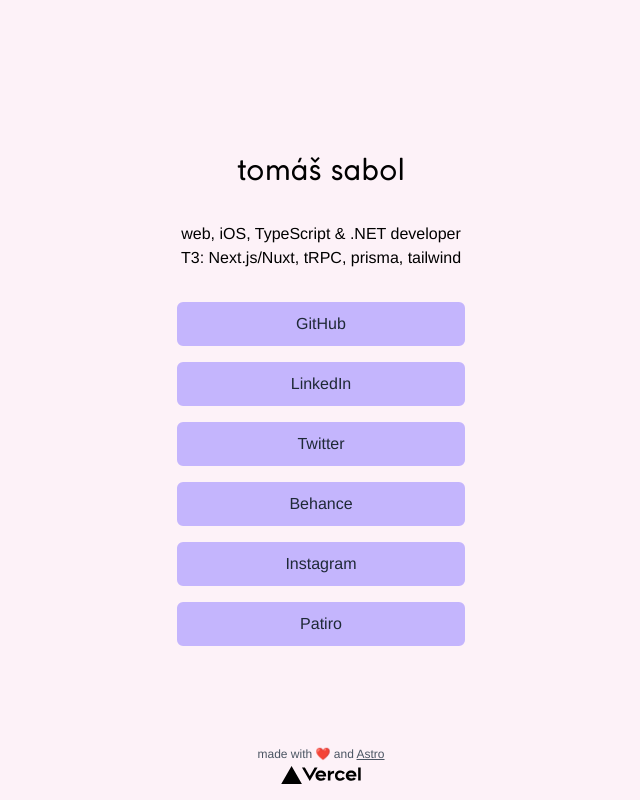
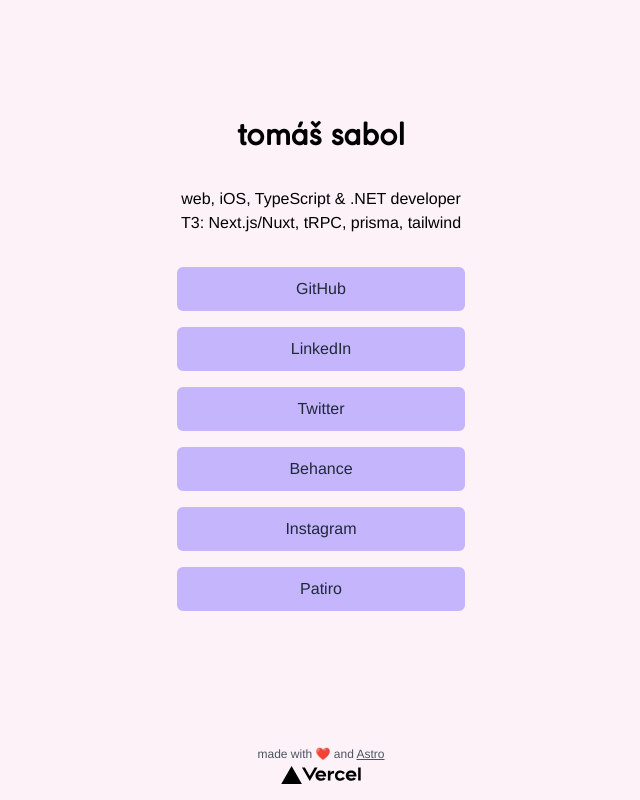
Before and after one commit to tomassabol/portfolio, an Astro site: page / in a window 1280 px wide. Shown: the whole page, without its empty margins (319-959 px from the left). Built offline with nearby package versions, Linux system fonts and the light colour scheme; Astro itself is replaced by a stand-in of ours.

Commit message:
fix styling

```diff
--- a/src/pages/index.astro
+++ b/src/pages/index.astro
@@ -3,11 +3,14 @@ import Layout from "../layouts/Layout.astro";
 import Button from "../components/Button.astro";
 ---
 
-<Layout title="Welcome to Astro.">
-  <main
-    class="flex flex-col w-screen h-screen items-center justify-center bg-pink-50 gap-8"
+<Layout title="Tomáš Sabol's Portfolio">
+  <main>
+    <div
+      class="flex flex-col justify-between w-screen h-screen bg-pink-50 gap-8"
     >
-    <h1 class="text-3xl font-medium">tomáš sabol</h1>
+      <div></div>
+      <div class="flex flex-col gap-8">
+        <h1 class="text-3xl font-bold">tomáš sabol</h1>
         <div>
           <h2>web, iOS, TypeScript & .NET developer</h2>
           <h2>T3: Next.js/Nuxt, tRPC, prisma, tailwind</h2>
@@ -16,14 +19,21 @@ import Button from "../components/Button.astro";
           class="flex flex-col w-screen text-center justify-center items-center gap-4"
         >
           <Button body="GitHub" href="https://github.com/tomassabol" />
-      <Button body="LinkedIn" href="https://www.linkedin.com/in/tomas-sabol/" />
+          <Button
+            body="LinkedIn"
+            href="https://www.linkedin.com/in/tomas-sabol/"
+          />
           <Button body="Twitter" href="https://twitter.com/tomassabol1337" />
           <Button body="Behance" href="https://www.behance.net/tomassabol" />
-      <Button body="Instagram" href="https://www.instagram.com/_tomassabol/" />
+          <Button
+            body="Instagram"
+            href="https://www.instagram.com/_tomassabol/"
+          />
           <Button body="Patiro" href="https://patiro.com" />
         </div>
+      </div>
       <div
-      class="absolute flex flex-col bottom-0 py-4 text-gray-600 text-xs gap-1 items-center"
+        class="flex flex-col bottom-0 py-4 text-gray-600 text-xs gap-1 items-center"
       >
         <div>
           made with ❤️ and <a href="https://astro.build" class="underline">
@@ -44,5 +54,6 @@ import Button from "../components/Button.astro";
           </svg>
         </a>
       </div>
+    </div>
   </main>
 </Layout>
```
Lines whose indentation alone changed are shown as unchanged.
